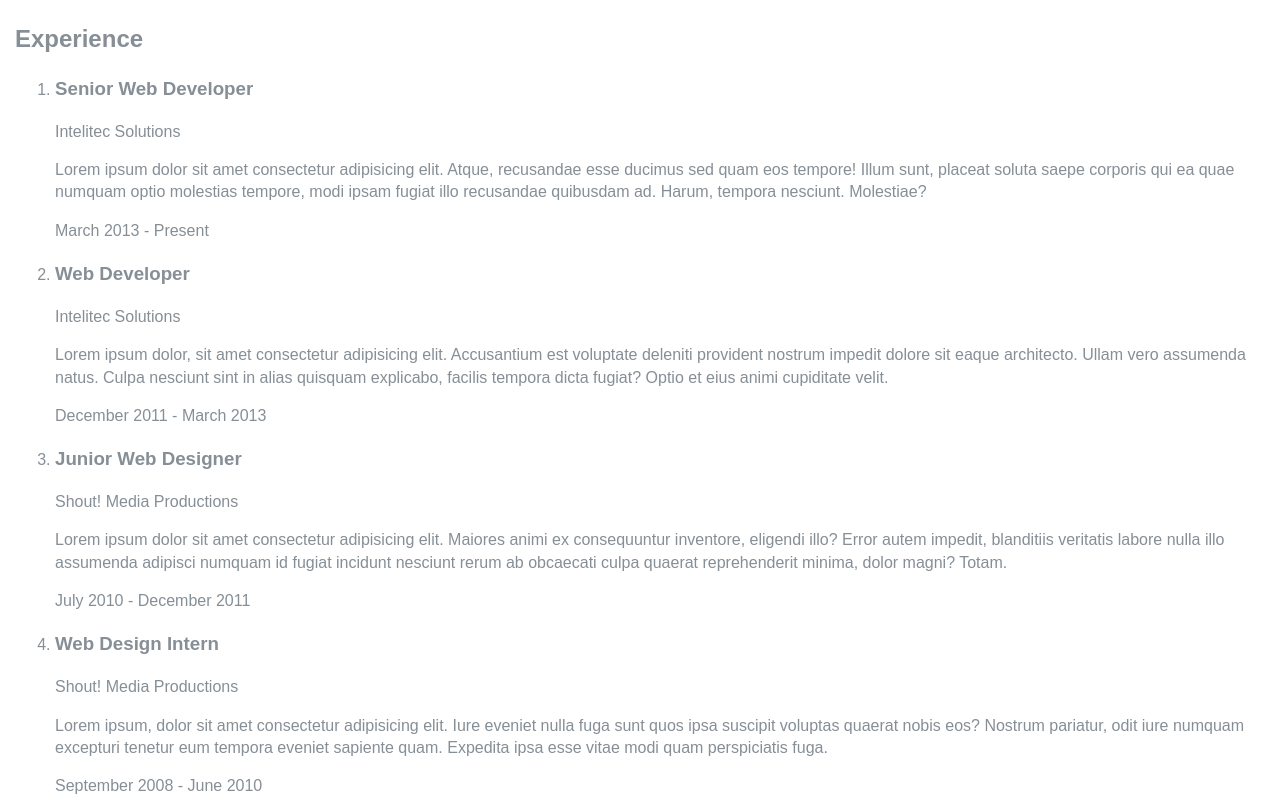
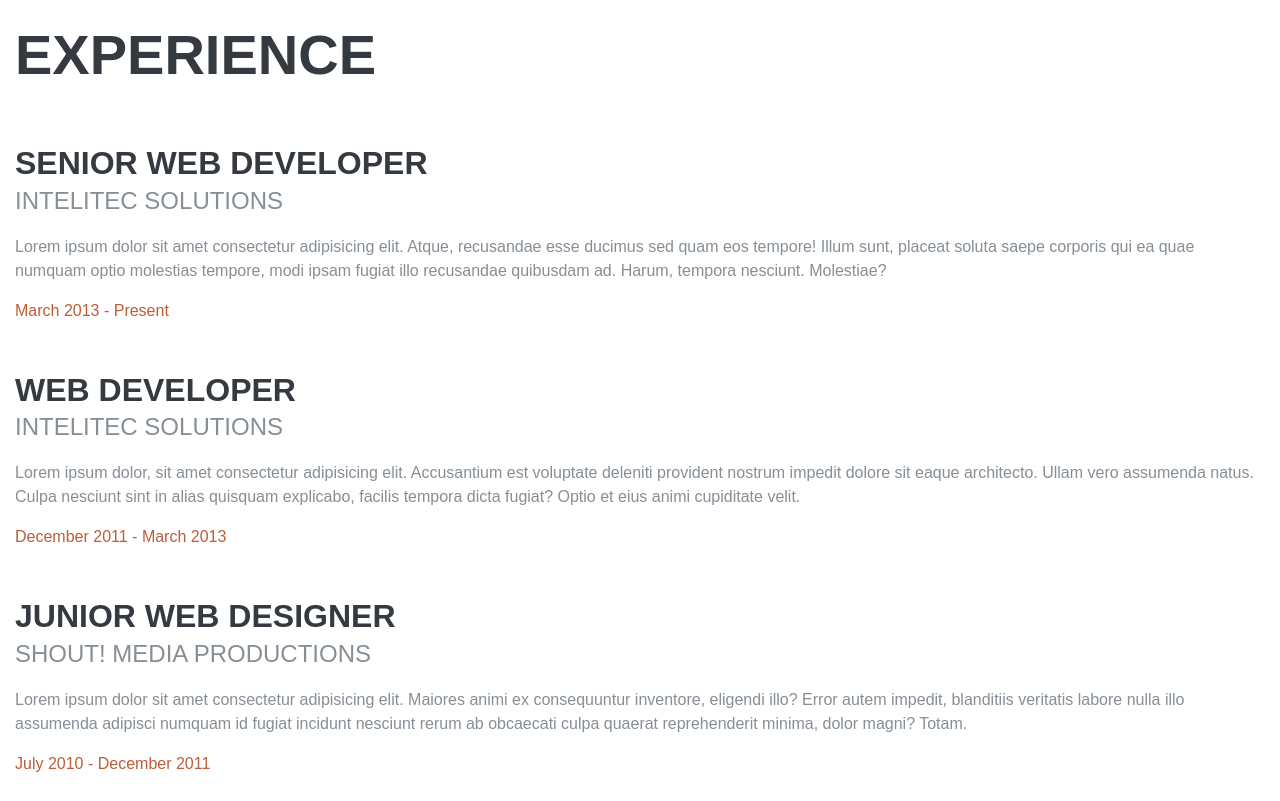
Before and after one commit to kevcomedia/blackrock-resume-clone, a plain HTML site: page index.html in a window 1280 px wide. Shown: the part 1020-1821 px from the top of the page. Drawn offline with Linux system fonts and the light colour scheme; a web font is replaced by a local one.

Commit message:
Write experience section styles

```diff
--- a/index.html
+++ b/index.html
@@ -84,39 +84,39 @@
     </section>
 
     <section class="experience" id="experience">
-      <h2>Experience</h2>
-      <ol>
+      <h2 class="heading">Experience</h2>
+      <ol class="experience-list">
         <li>
           <div>
-            <h3>Senior Web Developer</h3>
-            <p>Intelitec Solutions</p>
+            <h3 class="heading">Senior Web Developer</h3>
+            <p class="subheading">Intelitec Solutions</p>
             <p>Lorem ipsum dolor sit amet consectetur adipisicing elit. Atque, recusandae esse ducimus sed quam eos tempore! Illum sunt, placeat soluta saepe corporis qui ea quae numquam optio molestias tempore, modi ipsam fugiat illo recusandae quibusdam ad. Harum, tempora nesciunt. Molestiae?</p>
           </div>
-          <p><time>March 2013</time> - Present</p>
+          <p class="accented"><time>March 2013</time> - Present</p>
         </li>
         <li>
           <div>
-            <h3>Web Developer</h3>
-            <p>Intelitec Solutions</p>
+            <h3 class="heading">Web Developer</h3>
+            <p class="subheading">Intelitec Solutions</p>
             <p>Lorem ipsum dolor, sit amet consectetur adipisicing elit. Accusantium est voluptate deleniti provident nostrum impedit dolore sit eaque architecto. Ullam vero assumenda natus. Culpa nesciunt sint in alias quisquam explicabo, facilis tempora dicta fugiat? Optio et eius animi cupiditate velit.</p>
           </div>
-          <p><time>December 2011</time> - <time>March 2013</time></p>
+          <p class="accented"><time>December 2011</time> - <time>March 2013</time></p>
         </li>
         <li>
           <div>
-            <h3>Junior Web Designer</h3>
-            <p>Shout! Media Productions</p>
+            <h3 class="heading">Junior Web Designer</h3>
+            <p class="subheading">Shout! Media Productions</p>
             <p>Lorem ipsum dolor sit amet consectetur adipisicing elit. Maiores animi ex consequuntur inventore, eligendi illo? Error autem impedit, blanditiis veritatis labore nulla illo assumenda adipisci numquam id fugiat incidunt nesciunt rerum ab obcaecati culpa quaerat reprehenderit minima, dolor magni? Totam.</p>
           </div>
-          <p><time>July 2010</time> - <time>December 2011</time></p>
+          <p class="accented"><time>July 2010</time> - <time>December 2011</time></p>
         </li>
         <li>
           <div>
-            <h3>Web Design Intern</h3>
-            <p>Shout! Media Productions</p>
+            <h3 class="heading">Web Design Intern</h3>
+            <p class="subheading">Shout! Media Productions</p>
             <p>Lorem ipsum, dolor sit amet consectetur adipisicing elit. Iure eveniet nulla fuga sunt quos ipsa suscipit voluptas quaerat nobis eos? Nostrum pariatur, odit iure numquam excepturi tenetur eum tempora eveniet sapiente quam. Expedita ipsa esse vitae modi quam perspiciatis fuga.</p>
           </div>
-          <p><time>September 2008</time> - <time>June 2010</time></p>
+          <p class="accented"><time>September 2008</time> - <time>June 2010</time></p>
         </li>
       </ol>
     </section>
--- a/main.css
+++ b/main.css
@@ -18,7 +18,7 @@
 
 body {
   color: var(--color-default);
-  font: 1.6rem/1.4 'Muli', sans-serif;
+  font: 1.6rem/1.5 'Muli', sans-serif;
   margin: 0;
   padding: 0;
 }
@@ -58,13 +58,13 @@
   font-size: var(--heading-size, 3.5em);
   font-weight: 700;
   line-height: var(--heading-line-height, 1.2);
-  margin-bottom: var(--heading-margin-bottom, auto);
+  margin-bottom: var(--heading-margin-bottom, 1em);
 }
 
 .subheading {
   font-size: 2.4rem;
   font-style: normal;
-  margin-bottom: 2em;
+  margin-bottom: var(--subheading-margin-bottom, 0);
 }
 
 .accented {
@@ -87,6 +87,7 @@
   --heading-line-height: .9;
   --heading-size: 9.6rem;
   --heading-margin-bottom: 0;
+  --subheading-margin-bottom: 2em;
   font-size: 1.9rem;
 }
 
@@ -99,3 +100,15 @@
   margin: 2em 0 0;
   padding: 0;
 }
+
+.experience-list {
+  --heading-margin-bottom: 0;
+  --heading-size: 2em;
+  list-style: none;
+  margin: 0;
+  padding: 0;
+}
+
+.experience-list li:not(:last-child) {
+  margin-bottom: 3em;
+}
```
